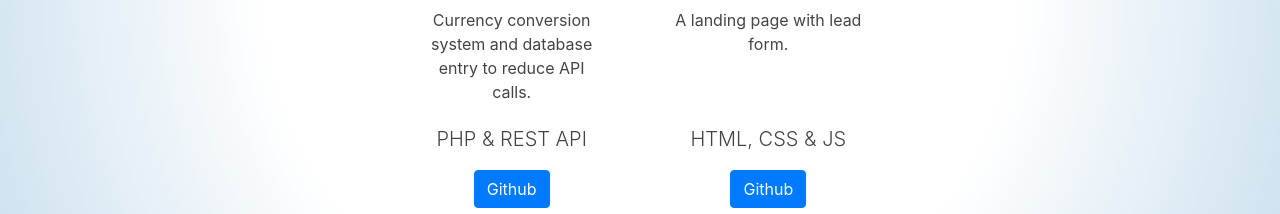
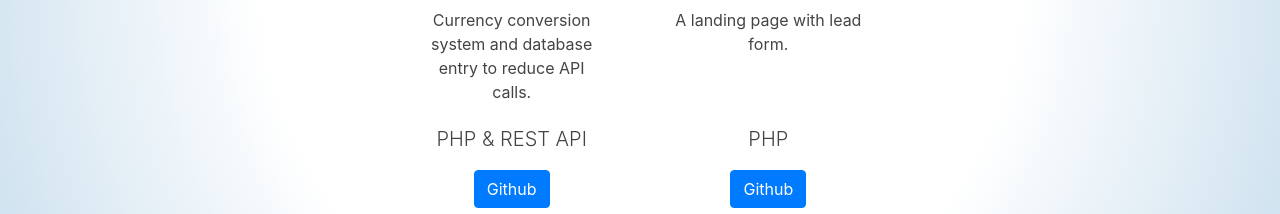
Before and after one commit to webmas1/myCV, a plain HTML site: page public/index.html in a window 1280 px wide. Shown: the part 4420-4634 px from the top of the page. Drawn offline with nearby package versions, Linux system fonts and the light colour scheme.

Commit message:
changed be-mine project languages to php

```diff
--- a/public/index.html
+++ b/public/index.html
@@ -223,7 +223,7 @@
                         <div class="card-body">
                             <h5 class="card-title">Be Mine</h5>
                             <p class="card-text">A landing page with lead form.</p>
-                            <p class="lead">HTML, CSS & JS</p>
+                            <p class="lead">PHP</p>
                             <a href="https://github.com/webmas1/Be-Mine" class="btn btn-primary">Github</a>
                         </div>
                     </div>
```
